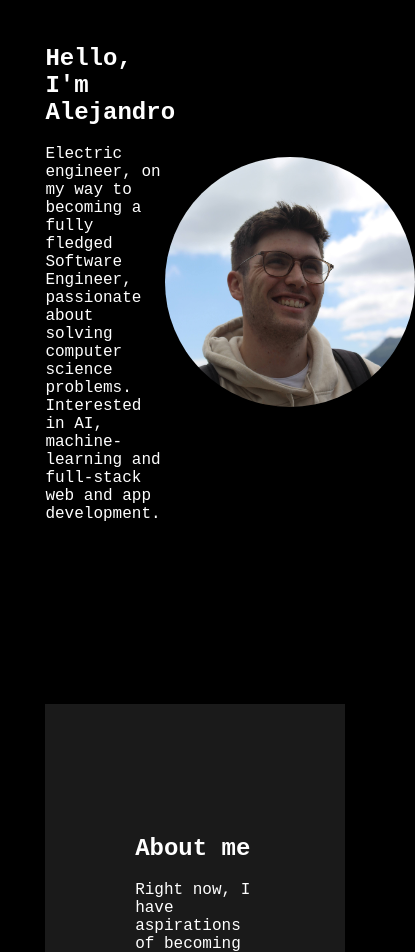
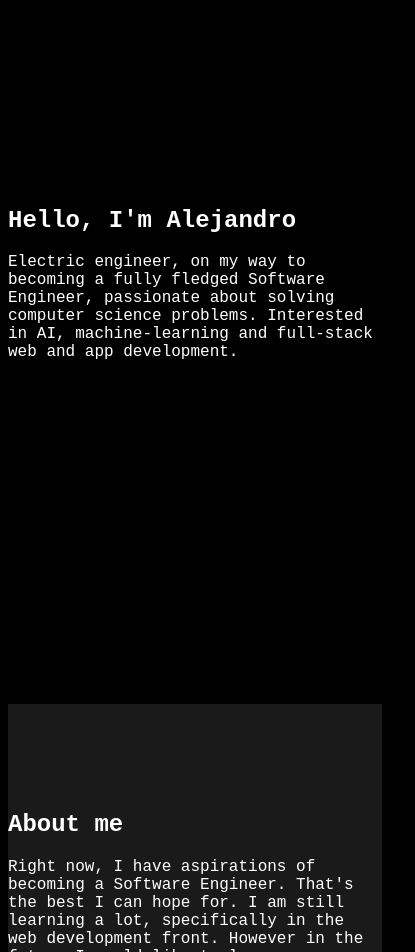
Before and after one commit to AlejandroArroyo1999/PersonalPortfolioBootstrap, a plain HTML site: page index.html in a window 390 px wide. Shown: the part 148-1100 px from the top of the page, 415 px wide, since content can reach past the window. Drawn offline with Linux system fonts and the light colour scheme.

Commit message:
Changes in style and index

```diff
--- a/index.html
+++ b/index.html
@@ -21,13 +21,13 @@
       <h1>Hello, I'm Alejandro</h1>
       <p>Electric engineer, on my way to becoming a fully fledged Software Engineer, passionate about solving computer science problems. Interested in AI, machine-learning and full-stack web and app development.</p>
       </div>
-      <img id="profile-pic" src="./cara.JPG">
     </section>
     <section id="about">
       <div class="text">
       <h1>About me</h1>
       <p>Right now, I have aspirations of becoming a Software Engineer. That's the best I can hope for. I am still learning a lot, specifically in the web development front. However in the future I would like to learn more about AI and machine learning, since that's I believe an area that has to be explored further.</p>
       </div>
+      <img id="profile-pic" src="./cara.JPG">
     </section>
     <section id="projects">
       <h1>Projects</h1>
@@ -35,7 +35,12 @@
         <a href=""></a>
       </div>
     </section>
-    <section id="experience"></section>
+    <section id="experience">
+      <div class="text">
+      <h1>Experience</h1>
+      <p>Right now, I have aspirations of becoming a Software Engineer. That's the best I can hope for. I am still learning a lot, specifically in the web development front. However in the future I would like to learn more about AI and machine learning, since that's I believe an area that has to be explored further.</p>
+      </div>
+    </section>
     <section id="contact">
       <a id="profile-link" href="https://www.linkedin.com/in/alejandro-arroyo-nieto-b0194b195/" target="_blank">LinkedIn Profile</a>
     </section>
--- a/styles.css
+++ b/styles.css
@@ -31,13 +31,13 @@ a:hover {
   padding: 20px;
 }
 
+.text {
+  width: 40%;
+}
+
 #profile-pic {
   border-radius: 50%;
   width: 250px;
-}
-
-.text {
-  width: 40%;
 }
 
 section {
@@ -47,20 +47,27 @@ section {
   margin-right: auto;
   display: flex;
   align-items: center;
-  justify-content: space-evenly;
+  justify-content: space-around;
 }
 
 section:nth-of-type(even) {
   background-color: rgba(255, 255, 255, 0.1);
-  color: black;
 }
 
-section:nth-of-type(even) * {
+section * {
   background-color: transparent;
 }
 
-@media (max-width: 500px) {
+@media (max-width: 700px) {
   #navbar {
     display: none;
   }
+
+  section {
+    flex-direction: column;
+    width: 100%;
+  }
+  .text {
+    width: 100%;
+  }
 }
```
